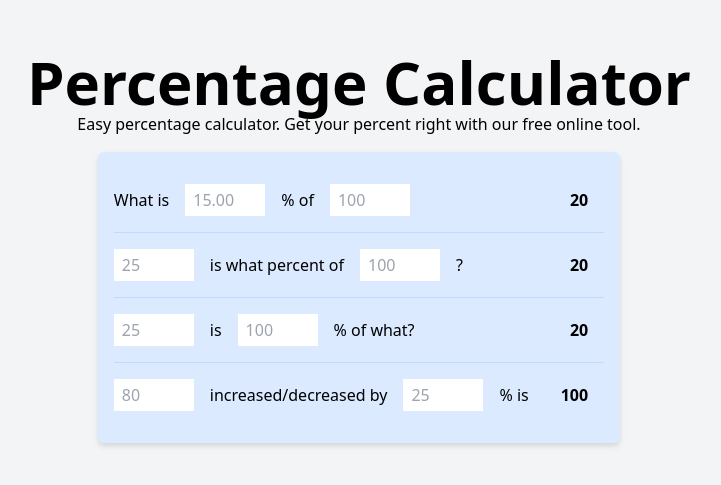
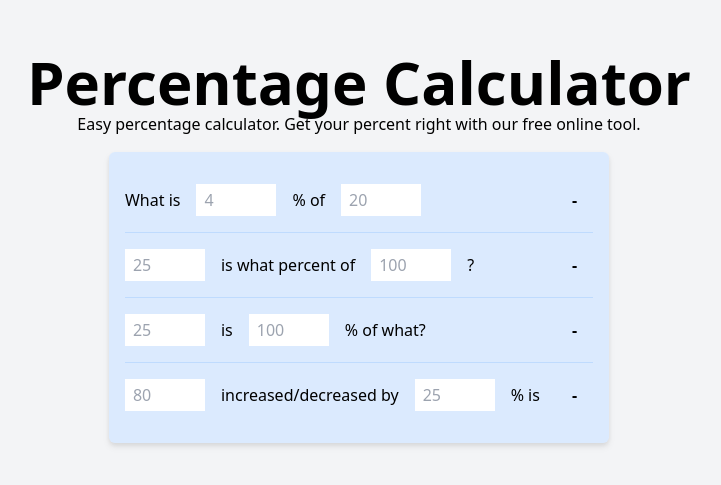
Before and after one commit to marianmolocea/easy-percentage, a Next.js app: page / in a window 1280 px wide. Shown: the part 145-630 px from the top of the page, without its empty margins (281-1002 px from the left). Built offline with nearby package versions, Linux system fonts and the light colour scheme.

Commit message:
Calculate percent of

```diff
--- a/components/Input.tsx
+++ b/components/Input.tsx
@@ -3,21 +3,25 @@ import React, { useState } from 'react';
 type InputProps = {
   placeholder: string
   type: 'percentage' | 'number'
+  onChange: (val: number) => void
+  value: undefined | number
 }
 
-function Input({ placeholder, type }: InputProps) {
-
-  const [newValue, setNewValue] = useState<undefined | number>(undefined)
+function Input({ placeholder, type, onChange, value }: InputProps) {
 
   const limits = type === 'percentage' ? { min: 0, max: 100 } : {}
 
   const handleChange = (e: React.ChangeEvent<HTMLInputElement>) => {
     const { value } = e.target
+
+    let newValue: number = 0
     if (type === 'percentage') {
-      setNewValue(+value > 100 ? 100 : +value < 0 ? 0 : +value)
+      newValue = +value > 100 ? 100 : +value < 0 ? 0 : +value
     } else {
-      setNewValue(+value)
+      newValue = +value
     }
+
+    onChange(newValue)
   }
 
   return (
@@ -25,7 +29,7 @@ function Input({ placeholder, type }: InputProps) {
       type="number"
       className="mr-4 w-20 py-1 px-2"
       placeholder={placeholder}
-      value={newValue}
+      value={value}
       onChange={handleChange}
       step={0.01}
       {...limits}
--- a/pages/index.tsx
+++ b/pages/index.tsx
@@ -1,8 +1,61 @@
 import Head from 'next/head';
+import { useState } from 'react';
 
 import Input from '../components/Input';
+import { calculateXPercentOf } from '../utils/calculatePercent';
+
+type ChangeValuesType = {
+  value: number
+  row: string
+  valueType: 'x' | 'y'
+}
+
+type RowValesType = {
+  x: undefined | number
+  y: undefined | number
+  res: '-' | number
+}
+
+const initialState: Record<string, RowValesType> = {
+  row1: { x: undefined, y: undefined, res: '-' },
+  row2: { x: undefined, y: undefined, res: '-' },
+  row3: { x: undefined, y: undefined, res: '-' },
+  row4: { x: undefined, y: undefined, res: '-' },
+}
 
 export default function Home() {
+  const [values, setValues] = useState(initialState)
+  const [isIncrease, setIsIncrease] = useState(true)
+
+  const handleChangeValues = ({ value, row, valueType }: ChangeValuesType) => {
+    let res: number | '-' = '-'
+    const { x, y } = values[row]
+    const xValue = valueType === 'x' ? value : x
+    const yValue = valueType === 'y' ? value : y
+    if (xValue !== undefined && yValue !== undefined) {
+      switch (row) {
+        case 'row1':
+          res = calculateXPercentOf({ x: xValue, y: yValue })
+          break
+        case 'row2':
+          break
+        case 'row3':
+          break
+        case 'row4':
+          break
+
+        default:
+          break
+      }
+    }
+    const newValues = {
+      ...values,
+      [row]: { ...values[row], [valueType]: value, res },
+    }
+
+    setValues(newValues)
+  }
+
   return (
     <div className="flex min-h-screen flex-col items-center justify-center">
       <Head>
@@ -22,41 +75,97 @@ export default function Home() {
           <div className="flex items-center justify-between">
             <div className="flex items-center py-4">
               <div className="mr-4">What is</div>
-              <Input placeholder="15.00" type="percentage" />
+              <Input
+                value={values.row1.x}
+                onChange={(value: number) =>
+                  handleChangeValues({ value, row: 'row1', valueType: 'x' })
+                }
+                placeholder="4"
+                type="percentage"
+              />
               <div className="mr-4">% of</div>
-              <Input placeholder="100" type="number" />
+              <Input
+                value={values.row1.y}
+                onChange={(value: number) =>
+                  handleChangeValues({ value, row: 'row1', valueType: 'y' })
+                }
+                placeholder="20"
+                type="number"
+              />
             </div>
-            <strong className="mx-4 justify-end">20</strong>
+            <strong className="mx-4 justify-end">{values.row1.res}</strong>
           </div>
 
           <div className="flex items-center justify-between">
             <div className="flex items-center py-4 ">
-              <Input placeholder="25" type="number" />
+              <Input
+                value={values.row2.x}
+                onChange={(value: number) =>
+                  handleChangeValues({ value, row: 'row2', valueType: 'x' })
+                }
+                placeholder="25"
+                type="number"
+              />
               <div className="mr-4">is what percent of</div>
-              <Input placeholder="100" type="number" />
+              <Input
+                value={values.row2.y}
+                onChange={(value: number) =>
+                  handleChangeValues({ value, row: 'row2', valueType: 'y' })
+                }
+                placeholder="100"
+                type="number"
+              />
               <div className="mr-4">?</div>
             </div>
-            <strong className="mx-4 justify-end">20</strong>
+            <strong className="mx-4 justify-end">{values.row2.res}</strong>
           </div>
 
           <div className="flex items-center justify-between">
             <div className="flex items-center py-4">
-              <Input placeholder="25" type="number" />
+              <Input
+                value={values.row3.x}
+                onChange={(value: number) =>
+                  handleChangeValues({ value, row: 'row3', valueType: 'x' })
+                }
+                placeholder="25"
+                type="number"
+              />
               <div className="mr-4">is</div>
-              <Input placeholder="100" type="number" />
+              <Input
+                value={values.row3.y}
+                onChange={(value: number) =>
+                  handleChangeValues({ value, row: 'row3', valueType: 'y' })
+                }
+                placeholder="100"
+                type="number"
+              />
               <div className="mr-4">% of what?</div>
             </div>
-            <strong className="mx-4 justify-end">20</strong>
+            <strong className="mx-4 justify-end">{values.row3.res}</strong>
           </div>
 
           <div className="flex items-center justify-between">
             <div className="flex items-center py-4">
-              <Input placeholder="80" type="number" />
+              <Input
+                value={values.row4.x}
+                onChange={(value: number) =>
+                  handleChangeValues({ value, row: 'row4', valueType: 'x' })
+                }
+                placeholder="80"
+                type="number"
+              />
               <div className="mr-4">increased/decreased by</div>
-              <Input placeholder="25" type="number" />
+              <Input
+                value={values.row4.y}
+                onChange={(value: number) =>
+                  handleChangeValues({ value, row: 'row4', valueType: 'y' })
+                }
+                placeholder="25"
+                type="number"
+              />
               <div className="mr-4">% is</div>
             </div>
-            <strong className="mx-4 justify-end">100</strong>
+            <strong className="mx-4 justify-end">{values.row4.res}</strong>
           </div>
         </section>
       </main>
--- /dev/null
+++ b/utils/calculatePercent.ts
@@ -0,0 +1,19 @@
+import parseNumber from './parseNumber';
+
+type PropsType = {
+  x: number | undefined
+  y: number | undefined
+}
+
+export function calculateXPercentOf({
+  x: xPercent,
+  y: value,
+}: PropsType): number | '-' {
+  console.log({ xPercent, value })
+
+  if (xPercent !== undefined && value !== undefined) {
+    return parseNumber((value * xPercent) / 100)
+  } else {
+    return '-'
+  }
+}
--- /dev/null
+++ b/utils/parseNumber.ts
@@ -0,0 +1,3 @@
+export default function parseNumber(number: number | string): number {
+  return +(Math.round(+number * 100) / 100).toFixed(2);
+}
```
